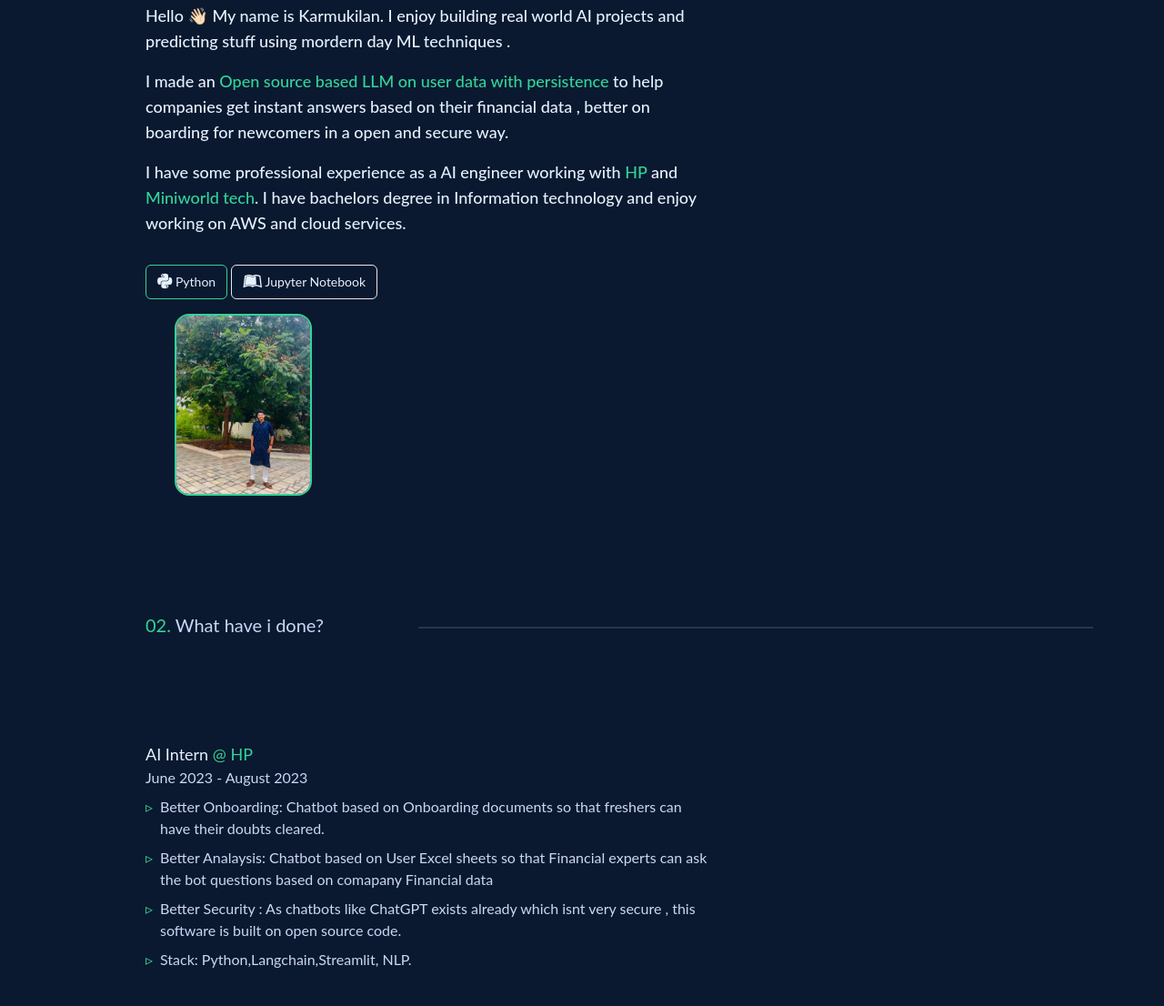
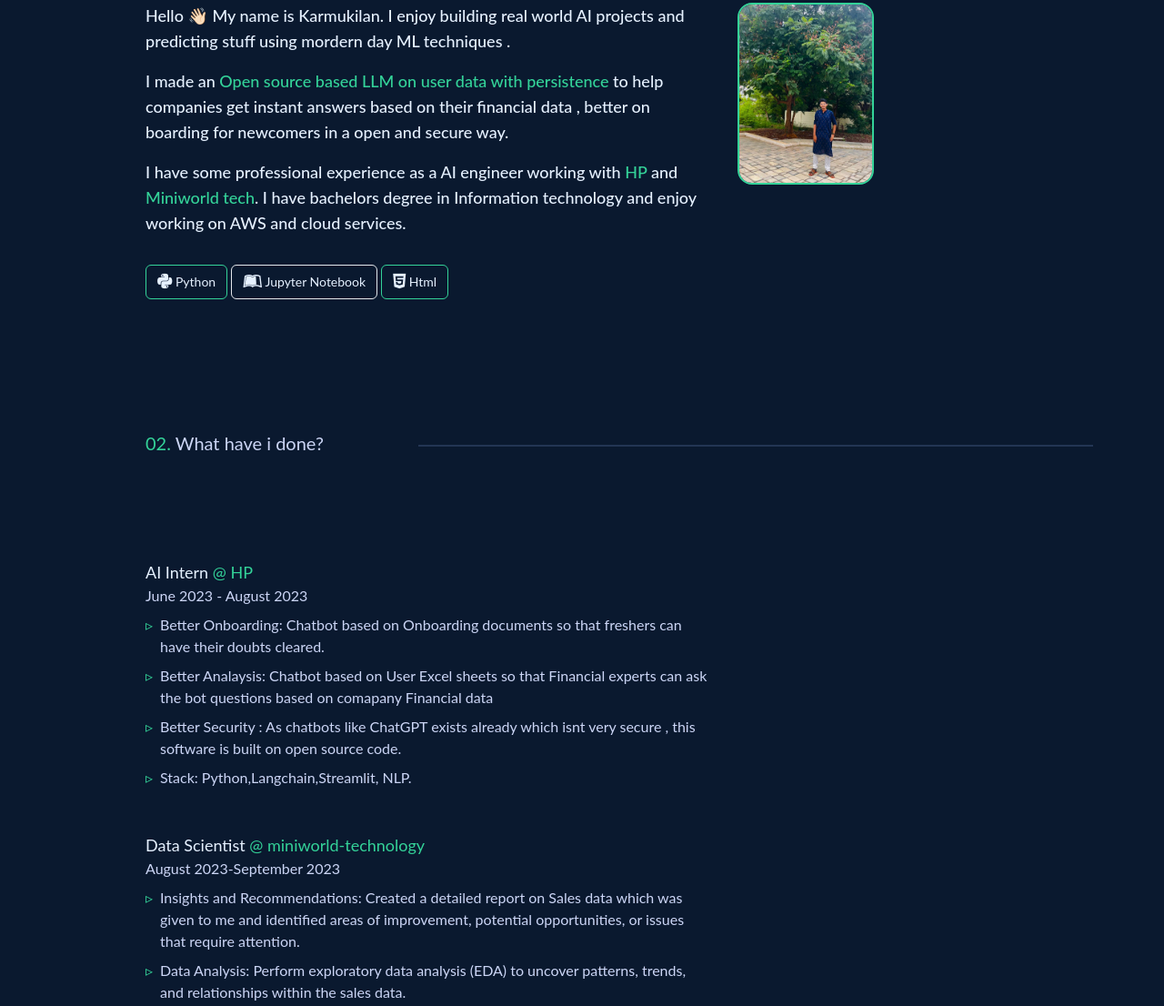
Before and after one commit to kvmukilan/simple-developer-portfolio, a plain HTML site: page index.html in a window 1280 px wide. Shown: the part 833-1939 px from the top of the page at 91% size. Drawn offline with nearby package versions, Linux system fonts and the light colour scheme.

Commit message:
Update index.html

```diff
--- a/index.html
+++ b/index.html
@@ -130,6 +130,13 @@
                     </span>
                     Jupyter Notebook
                 </div>
+                  <div class="my-4 text-sm border border-green-400 inline-block px-3 py-2 rounded-md hover:bg-gray-800">
+                    <span>
+                      <i class="fab fa-html5 fa-lg"></i>
+                    </span>
+                     Html
+                  </div>
+                </div>
                 <div class="col-span-1 px-0 md:px-8">
                   <!-- YOUR PROFILE IMAGE -->
                   <img class="profile-img " src="profile.png" alt="Mukilan">
@@ -237,11 +244,11 @@
                       <p>
                         <span class="pr-1">
                           <i class="far fa-star"></i>
-                          5
+                          1
                         </span>
                         <span class="pr-1">
                           <i class="fas fa-code-branch"></i>
-                          3
+                          0
                         </span>
                         <span>|</span>
                         <em>Python</em>
```
